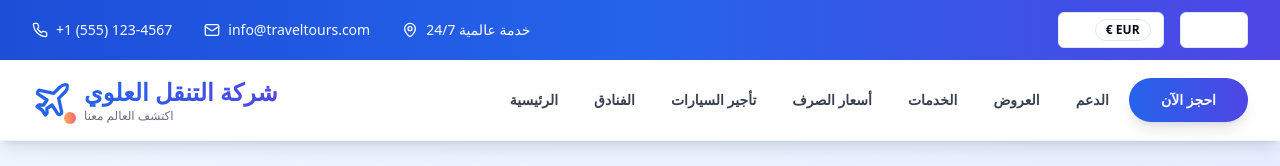
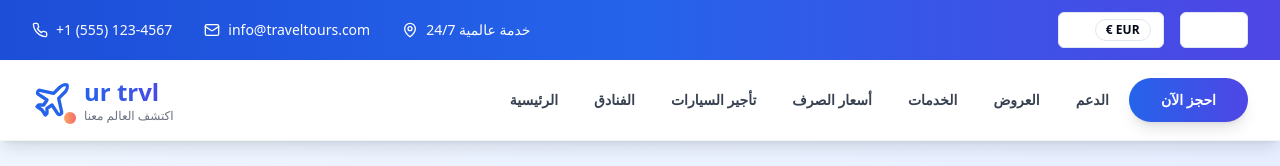
Before and after one commit to Axisx-group/safeer-journeys-explore-world, a React (Vite) app: page /about in a window 1280 px wide. Shown: the top 166 px of the page. Built offline with nearby package versions, Linux system fonts and the light colour scheme.

Commit message:
Rename company name to "ur trvl"
Update the company name in the Navbar and Footer components to "ur trvl".

```diff
--- a/src/components/Footer.tsx
+++ b/src/components/Footer.tsx
@@ -15,7 +15,7 @@ const Footer = () => {
               <div className="bg-gradient-to-r from-blue-500 to-indigo-600 p-2 rounded-lg">
                 <Plane className="h-6 w-6 text-white" />
               </div>
-              <span className="text-2xl font-bold">{t('brandName')}</span>
+              <span className="text-2xl font-bold">ur trvl</span>
             </div>
             <p className="text-gray-300 leading-relaxed">
               {language === 'ar'
--- a/src/components/Hero.tsx
+++ b/src/components/Hero.tsx
@@ -23,7 +23,7 @@ const Hero = () => {
         <h1 className="text-4xl md:text-6xl font-bold text-white mb-6 animate-fade-in">
           {t('heroTitle')}
           <span className="block bg-gradient-to-r from-yellow-400 to-orange-500 bg-clip-text text-transparent">
-            {t('brandName')}
+            ur trvl
           </span>
         </h1>
 
--- a/src/components/Navbar.tsx
+++ b/src/components/Navbar.tsx
@@ -1,3 +1,4 @@
+
 import { useState } from "react";
 import { Button } from "@/components/ui/button";
 import { Menu, X, Plane, Phone, Mail, MapPin } from "lucide-react";
@@ -95,7 +96,7 @@ const Navbar = () => {
               </div>
               <div className="flex flex-col">
                 <span className="text-2xl font-bold bg-gradient-to-r from-blue-600 to-indigo-600 bg-clip-text text-transparent">
-                  {isArabic ? 'شركة التنقل العلوي' : 'Sky Travel Company'}
+                  {isArabic ? 'ur trvl' : 'ur trvl'}
                 </span>
                 <span className="text-xs text-gray-500 font-medium">
                   {isArabic ? 'اكتشف العالم معنا' : 'Discover the World'}
```
